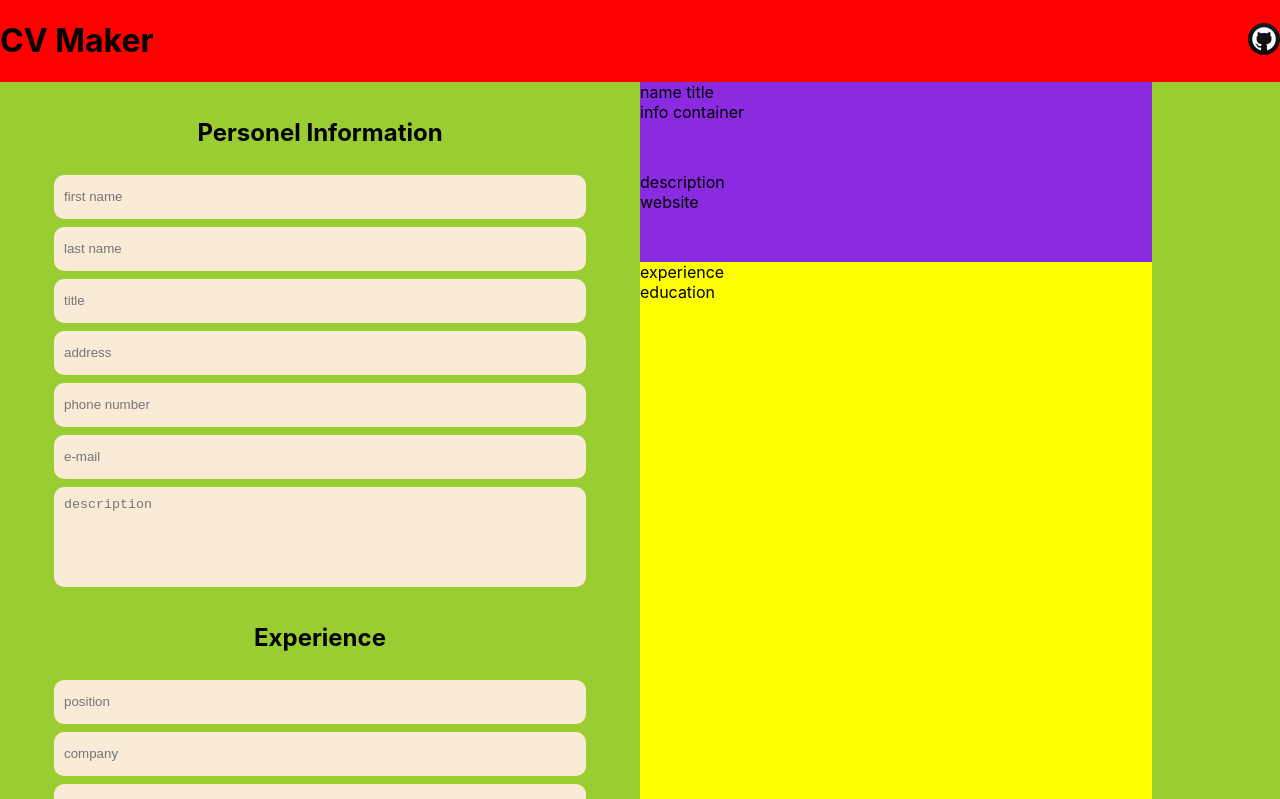
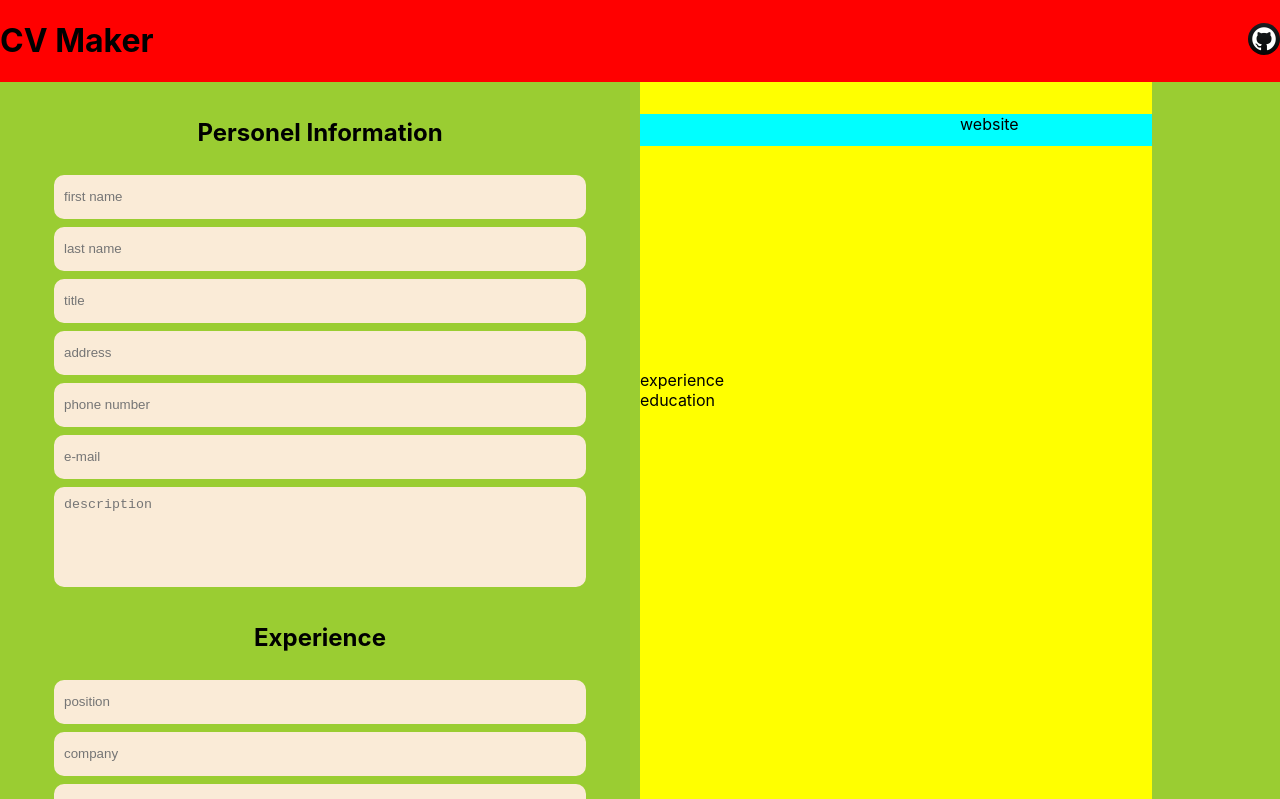
Before and after one commit to uguryilmazdev/cv-project, a React (Create React App) app: page / in a window 1280 px wide. Shown: the top 799 px of the page. Built offline with nearby package versions, Linux system fonts and the light colour scheme; the HTML template or start-up script is replaced by a standard one.

Commit message:
Update overview structure

```diff
--- a/src/components/Main.js
+++ b/src/components/Main.js
@@ -130,10 +130,7 @@ export default class Main extends Component {
           />
         </div>
         <div className="overview-area">
-          <Overview
-            list={this.state.experienceList}
-            personelInfo={this.state.personelInfo}
-          />
+          <Overview info={this.state} />
         </div>
       </main>
     );
--- a/src/components/overview-components/Overview.js
+++ b/src/components/overview-components/Overview.js
@@ -2,22 +2,50 @@ import React, { Component } from 'react';
 import '../../styles/Overview.css';
 
 export default class Overview extends Component {
+  personelInfoContainer = () => {
+    return (
+      <div className="overview-header">
+        <div className="overview-personel-info">
+          <div className="overview-name-title">
+            <div className="overview-name">
+              {this.props.info.personelInfo.firstName}{' '}
+              {this.props.info.personelInfo.lastName}
+            </div>
+            <div className="overview-title">
+              {this.props.info.personelInfo.title}
+            </div>
+          </div>
+          <div className="info-container">
+            <div>{this.props.info.personelInfo.address}</div>
+            <div>{this.props.info.personelInfo.phoneNumber}</div>
+            <div>{this.props.info.personelInfo.email}</div>
+          </div>
+        </div>
+        <div className="personel-info-description">
+          <div className="description-info">
+            {this.props.info.personelInfo.description}
+          </div>
+          <div className="website-container">website</div>
+        </div>
+      </div>
+    );
+  };
+
+  experienceContainer = () => {
+    return <div className="experience-container">experience</div>;
+  };
+
+  educationContainer = () => {
+    return <div className="education-container">education</div>;
+  };
+
   render() {
     return (
       <div className="overview-container">
-        <div className="overview-header">
-          <div className="personel-info-container">
-            <div className="name-title-container">name title</div>
-            <div className="info-container">info container</div>
-          </div>
-          <div className="personel-info-description">
-            <div className="description">description</div>
-            <div className="website-container">website</div>
-          </div>
-        </div>
+        <this.personelInfoContainer />
         <div className="overview-main">
-          <div className="experience-container">experience</div>
-          <div className="education-container">education</div>
+          <this.experienceContainer />
+          <this.educationContainer />
         </div>
       </div>
     );
--- a/src/styles/Overview.css
+++ b/src/styles/Overview.css
@@ -4,12 +4,50 @@
   background-color: yellow;
 
   display: grid;
-  grid-template-rows: 1fr 3fr;
+  grid-template-rows: 2fr 3fr;
 }
 
+/* ------------ Overview Header ------------ */
 .overview-header {
-  background-color: blueviolet;
+  height: 100%;
+  width: 100%;
+}
 
+/* --- personel info first row --- */
+.overview-personel-info {
   display: grid;
-  grid-template-rows: 1fr 1fr;
+  grid-template-columns: 5fr 3fr;
+  align-items: center;
 }
+
+.overview-name-title {
+  padding: 1rem;
+}
+
+.overview-name {
+  font-size: 3rem;
+}
+
+.overview-title {
+  font-size: 1.3rem;
+}
+
+.info-container {
+  padding: 1rem;
+  font-style: italic;
+}
+
+/* --- personel info second row --- */
+.personel-info-description {
+  display: grid;
+  grid-template-columns: 5fr 3fr;
+  max-width: 100%;
+  background-color: aqua;
+}
+
+.description-info {
+  font-size: 0.8rem;
+  font-style: italic;
+  padding: 1rem;
+  text-align: justify;
+}
```
